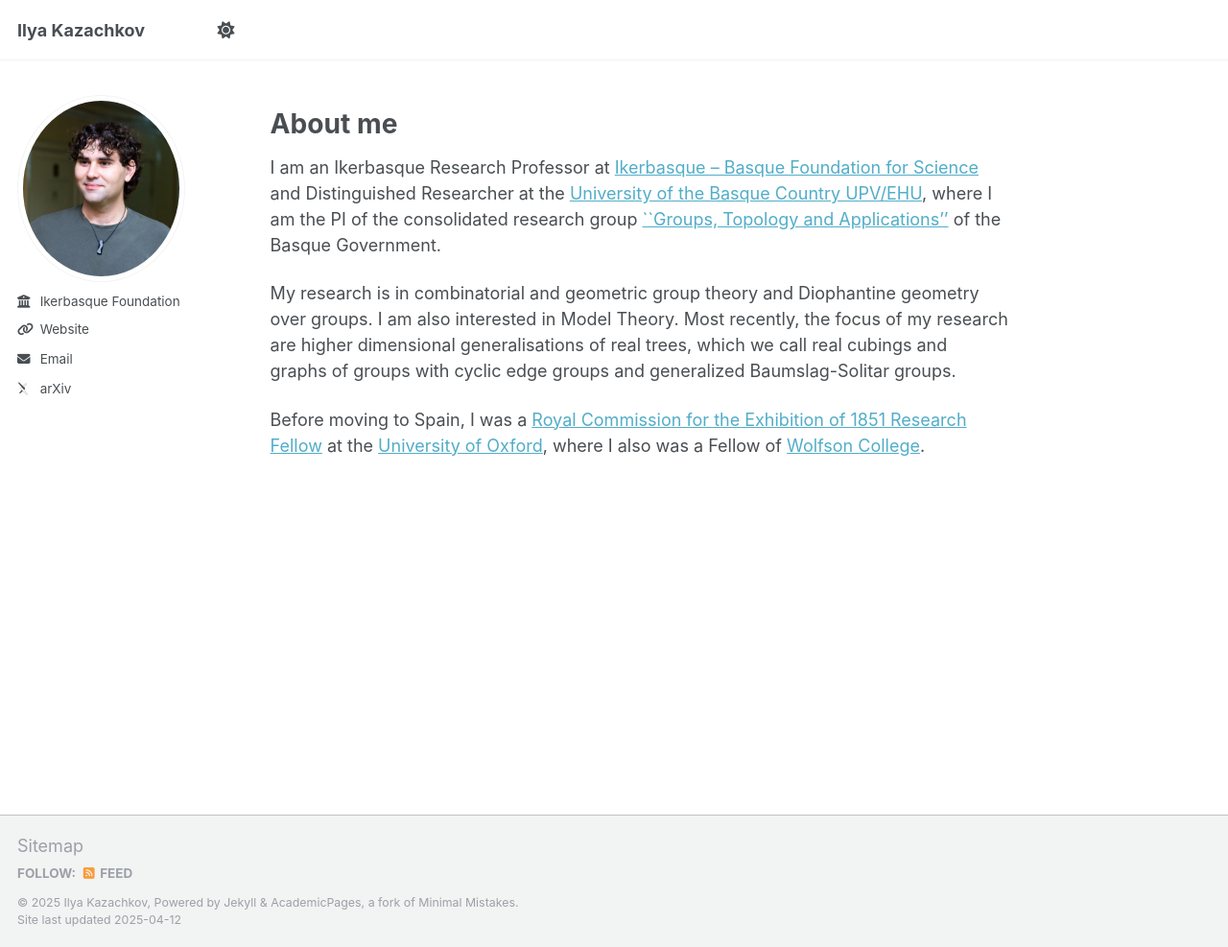
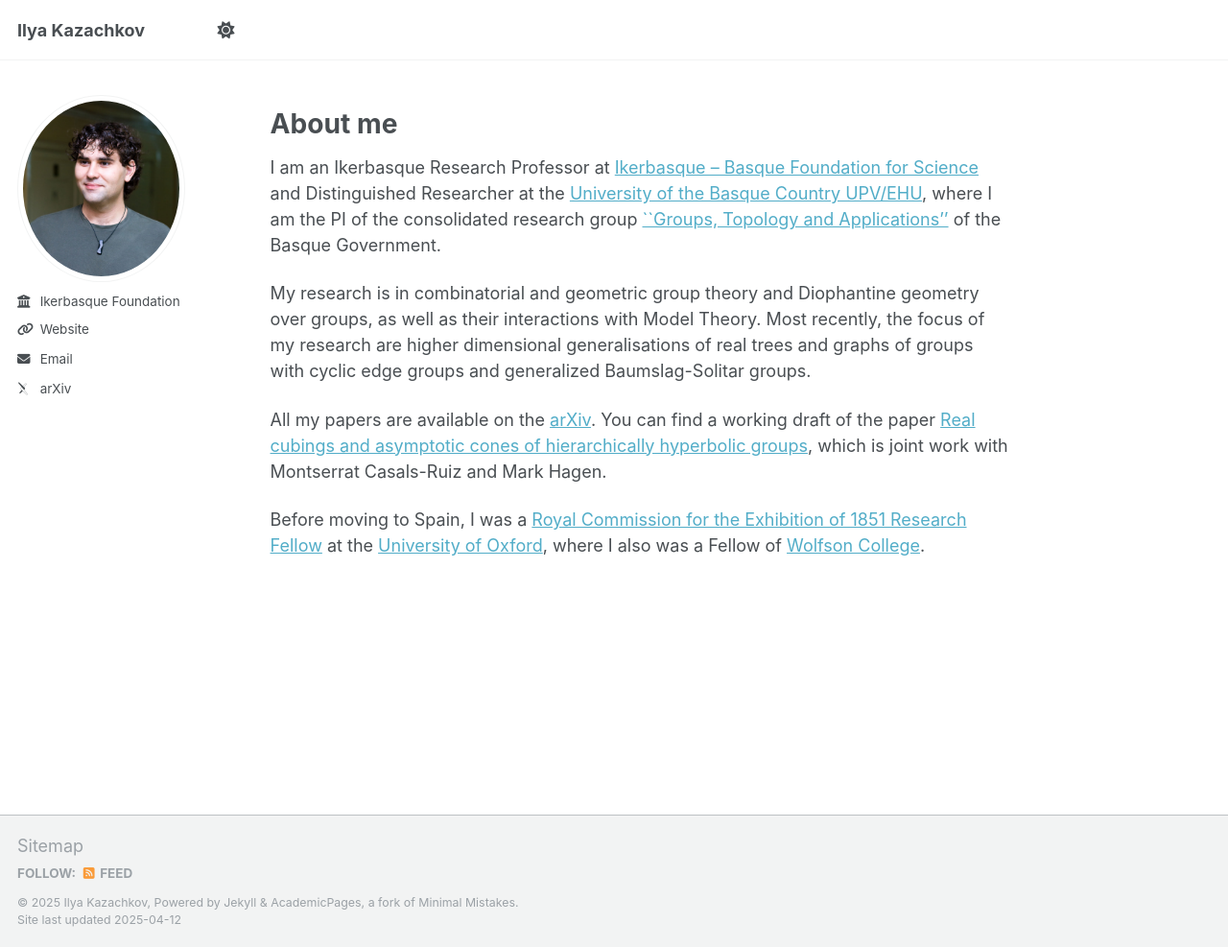
Before and after one commit to ilyakazachkov/ilyakazachkov.github.io, a Jekyll site: the page built from _pages/about.md, in a window 1280 px wide and 987 px high. Shown: the whole window at 96% size. Built offline with Jekyll 4.4.1, drawn with Linux system fonts in a browser that asks for light colours; some web fonts are replaced.

Commit message:
Update about.md

```diff
--- a/_pages/about.md
+++ b/_pages/about.md
@@ -11,6 +11,8 @@ About me
 ======
 I am an Ikerbasque Research Professor at <a href="https://www.ikerbasque.net/">Ikerbasque -- Basque Foundation for Science</a> and Distinguished Researcher at the <a href="https://ehu.eus/">University of the Basque Country UPV/EHU</a>, where I am the PI of the consolidated research group <a href="https://sites.google.com/site/gtabilbao/">``Groups, Topology and Applications''</a> of the Basque Government.
 
-My research is in combinatorial and geometric group theory and Diophantine geometry over groups. I am also interested in Model Theory. Most recently, the focus of my research are higher dimensional generalisations of real trees, which we call real cubings and graphs of groups with cyclic edge groups and generalized Baumslag-Solitar groups.
+My research is in combinatorial and geometric group theory and Diophantine geometry over groups, as well as their interactions with Model Theory. Most recently, the focus of my research are higher dimensional generalisations of real trees and graphs of groups with cyclic edge groups and generalized Baumslag-Solitar groups.
+
+All my papers are available on the <a href="https://arxiv.org/search/?searchtype=author&query=Kazachkov%2C+I">arXiv</a>. You can find a working draft of the paper <a href="https://www.wescac.net/cones.html">Real cubings and asymptotic cones of hierarchically hyperbolic groups</a>, which is joint work with Montserrat Casals-Ruiz and Mark Hagen.
 
 Before moving to Spain, I was a <a href="https://royalcommission1851.org/fellowships/research-fellowships">Royal Commission for the Exhibition of 1851 Research Fellow</a> at the <a href="https://www.maths.ox.ac.uk/">University of Oxford</a>, where I also was a Fellow of <a href="https://www.wolfson.ox.ac.uk/">Wolfson College</a>.
```
